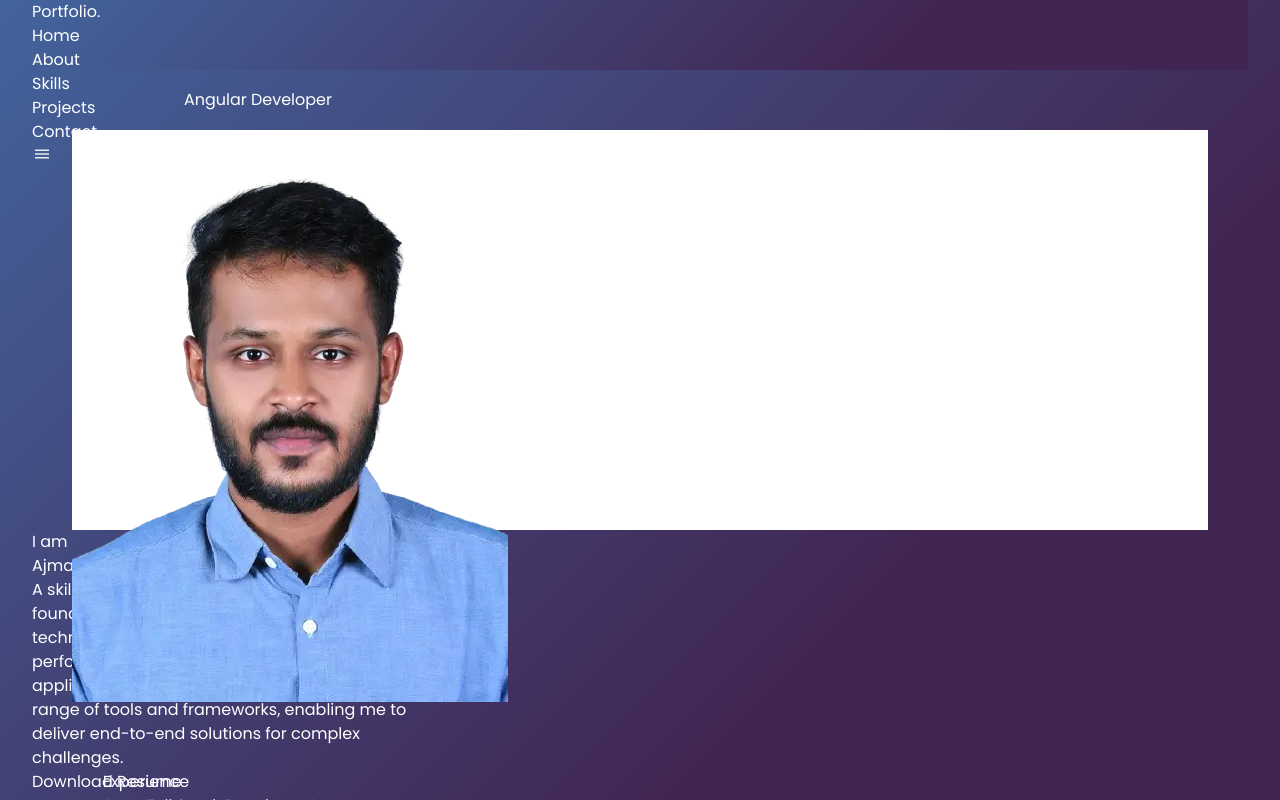
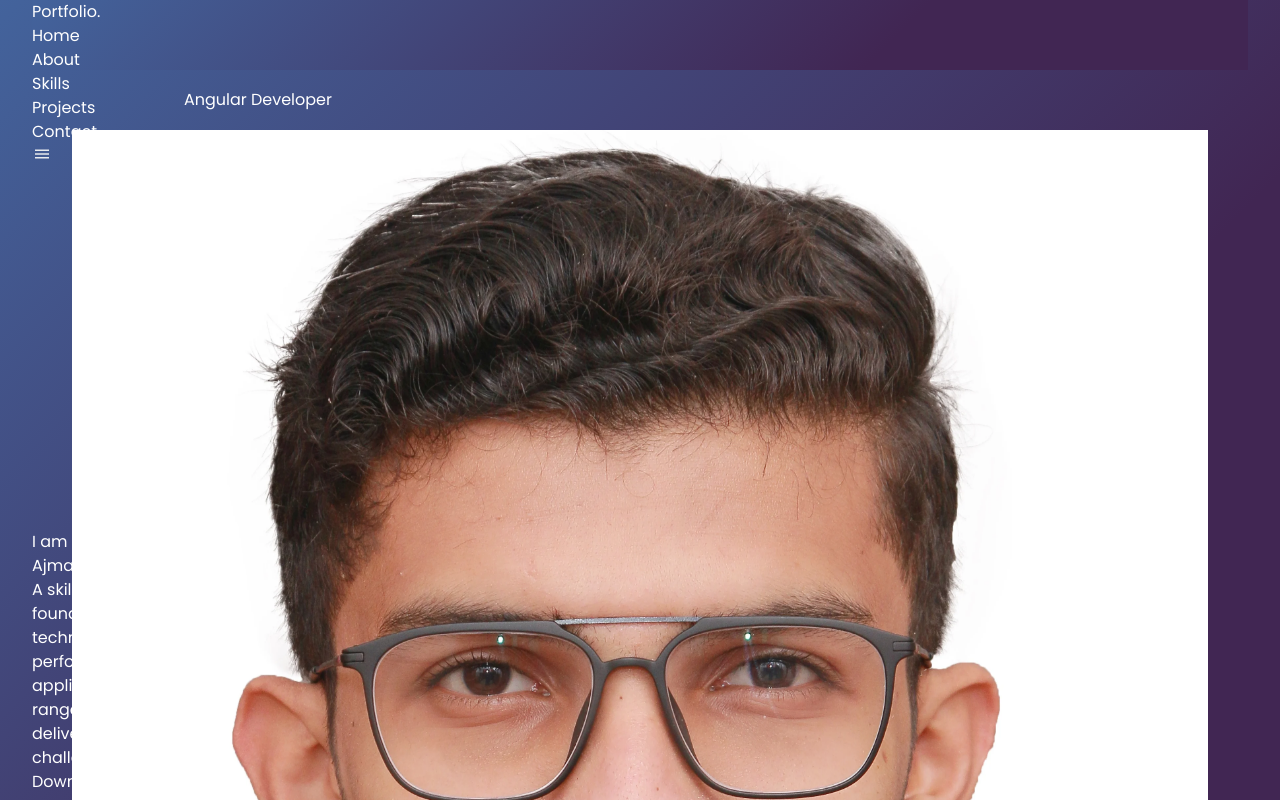
Before and after one commit to ajmalbuv/ajmalbuv.github.io, an Angular app: page / in a window 1280 px wide. Shown: the top 800 px of the page. Built offline with nearby package versions, Linux system fonts and the light colour scheme.

Commit message:
Update profile image reference: replace profilepic.webp with photo.webp in PersonalDetails and index.html

```diff
--- a/src/app/Data/PersonalDetails..ts
+++ b/src/app/Data/PersonalDetails..ts
@@ -1,6 +1,6 @@
 export const PersonalDetails = {
   name: 'Ajmal Basheer',
-  img: 'assets/images/personal/profilepic.webp',
+  img: 'assets/images/personal/photo.webp',
   resume: '',
   designation: [
     'Java Full Stack Developer',
--- a/src/index.html
+++ b/src/index.html
@@ -8,7 +8,7 @@
   <meta name="viewport" content="width=device-width, initial-scale=1">
   <meta name="description" content="This is my portfolio showcasing my skills, experiences, and projects.">
   <link rel="icon" type="image/x-icon" href="favicon.ico">
-  <link rel="preload" href="assets/images/personal/profilepic.webp" as="image" />
+  <link rel="preload" href="assets/images/personal/photo.webp" as="image" />
   <link href="https://fonts.googleapis.com/css2?family=Poppins:wght@400;700&display=swap" rel="stylesheet">
 </head>
 <body>
```
Also changed, not shown: src/assets/images/personal/photo.webp (added), src/assets/images/personal/profilepic.webp (deleted).
